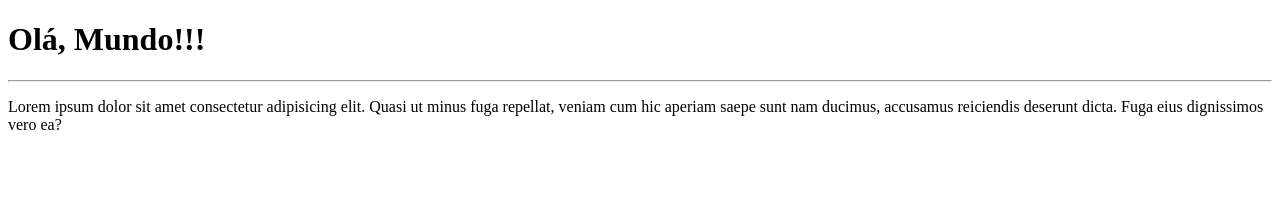
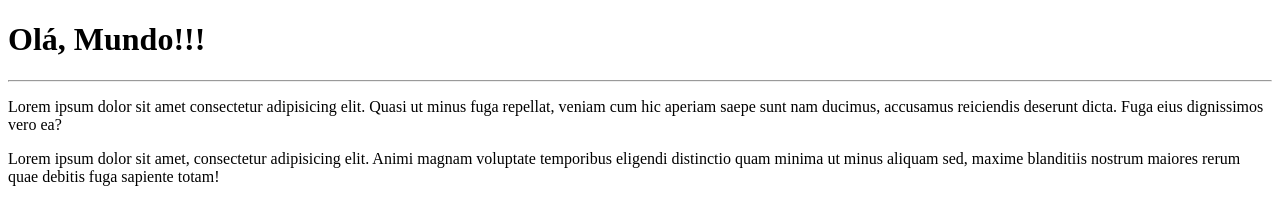
Before and after one commit to Ryctorius/Ola-mundo, a plain HTML site: page site exemplo/index.html in a window 1280 px wide. Drawn offline with Linux system fonts and the light colour scheme.

Commit message:
add um paragrafo

```diff
--- a/site exemplo/index.html
+++ b/site exemplo/index.html
@@ -10,5 +10,6 @@
     <h1>Olá, Mundo!!!</h1>
     <hr>
     <p>Lorem ipsum dolor sit amet consectetur adipisicing elit. Quasi ut minus fuga repellat, veniam cum hic aperiam saepe sunt nam ducimus, accusamus reiciendis deserunt dicta. Fuga eius dignissimos vero ea?</p>
+    <p>Lorem ipsum dolor sit amet, consectetur adipisicing elit. Animi magnam voluptate temporibus eligendi distinctio quam minima ut minus aliquam sed, maxime blanditiis nostrum maiores rerum quae debitis fuga sapiente totam!</p>
 </body>
 </html>
```
